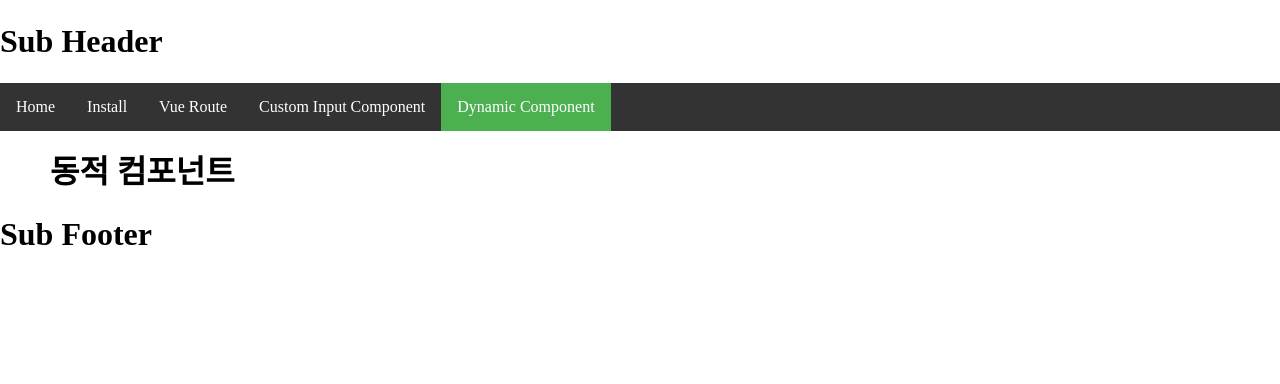
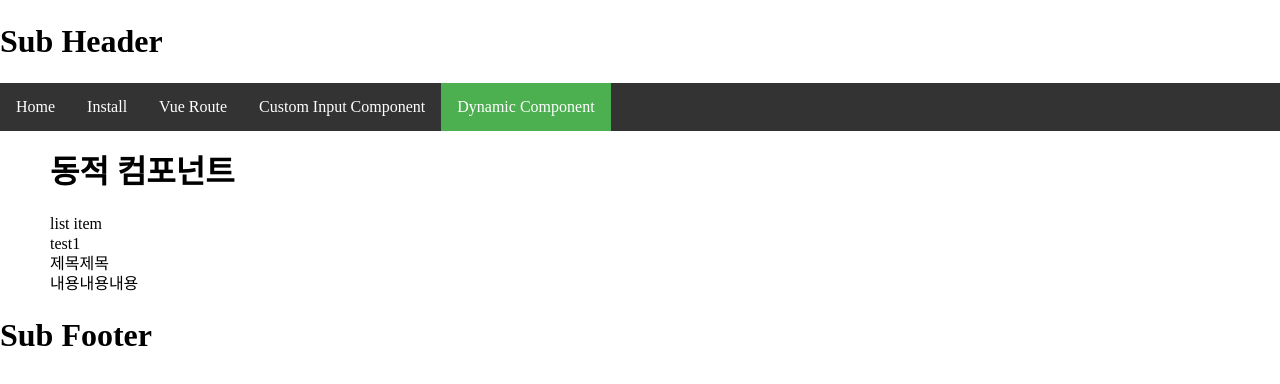
Before and after one commit to Envy-Kim/Vue-Tutorial-Project, a Vue app: page /dynamic in a window 1280 px wide. Shown: the top 384 px of the page. Built offline with nearby package versions, Linux system fonts and the light colour scheme.

Commit message:
Add : 동적 컴포넌트 테스트

```diff
--- /dev/null
+++ b/src/components/bbs/VueCard.vue
@@ -0,0 +1,22 @@
+<template>
+  <div>
+    card<br/>
+    {{tdata.content}}<br/>
+    {{tdata.subject}}<br/>
+  </div>
+</template>
+
+<script>
+export default {
+  name: "VueCard",
+  props: {
+    tdata: {
+      type: Object
+    }
+  }
+}
+</script>
+
+<style scoped>
+
+</style>
--- /dev/null
+++ b/src/components/bbs/VueListItem.vue
@@ -0,0 +1,23 @@
+<template>
+  <div>
+    list item<br/>
+    {{tdata.name}}<br/>
+    {{tdata.subject}}<br/>
+    {{tdata.content}}<br/>
+  </div>
+</template>
+
+<script>
+export default {
+  name: "VueListItem",
+  props: {
+    tdata: {
+      type: Object
+    }
+  }
+}
+</script>
+
+<style scoped>
+
+</style>
--- a/src/pages/DynamicPage.vue
+++ b/src/pages/DynamicPage.vue
@@ -3,8 +3,7 @@
     <sub-layout>
       <div class="content">
         <h1>동적 컴포넌트</h1>
-        <div>
-        </div>
+        <component :is="viewComponent" :tdata="testData"></component>
       </div>
     </sub-layout>
   </div>
@@ -12,10 +11,22 @@
 
 <script>
 import SubLayout from "@/components/layouts/sub/Index"
+import VueListItem from "@/components/bbs/VueListItem";
+import VueCard from "@/components/bbs/VueCard";
 
 export default {
   name: "DynamicPage",
-  components: { SubLayout },
+  components: { SubLayout, VueListItem, VueCard },
+  data() {
+    return {
+      viewComponent: VueListItem,
+      testData: {
+        name: 'test1',
+        subject: '제목제목',
+        content: '내용내용내용',
+      }
+    }
+  }
 }
 </script>
 
```
